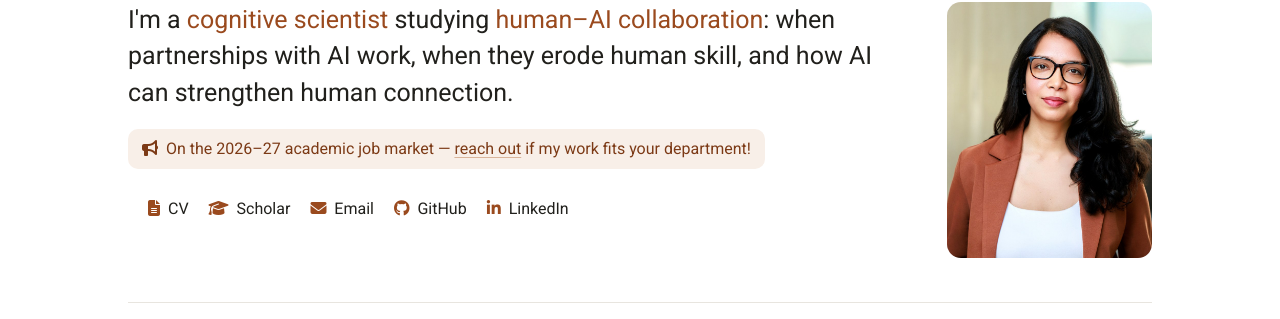
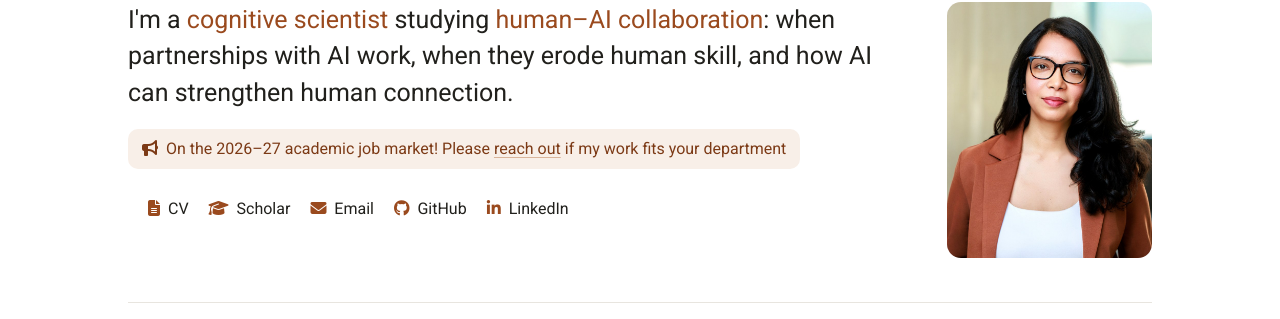
Before and after one commit to aakriti1kumar/aakriti1kumar.github.io, a Jekyll site: the page built from index.md, in a window 1280 px wide. Shown: the part 116-435 px from the top of the page. Built offline with Jekyll 4.4.1, drawn with Linux system fonts in a browser that asks for light colours; Markdown is read by kramdown in place of the engine named in the settings.

Commit message:
Add files via upload

```diff
--- a/index.md
+++ b/index.md
@@ -5,7 +5,7 @@
 <div class="hero">
   <div class="hero-text">
     <p class="tagline">I'm a <span class="tagline-em">cognitive scientist</span> studying <span class="tagline-em">human&ndash;AI collaboration</span>: when partnerships with AI work, when they erode human skill, and how AI can strengthen human connection.</p>
-    <p class="market-badge"><i class="fa-solid fa-bullhorn" aria-hidden="true"></i> On the 2026&ndash;27 academic job market &mdash; <a href="mailto:aakriti1kumar@gmail.com">reach out</a> if my work fits your department!</p>
+    <p class="market-badge"><i class="fa-solid fa-bullhorn" aria-hidden="true"></i> On the 2026&ndash;27 academic job market! Please <a href="mailto:aakriti1kumar@gmail.com">reach out</a> if my work fits your department</p>
     <ul class="quick-links">
       <li><a href="CV.pdf" target="_blank"><i class="fa-solid fa-file-lines" aria-hidden="true"></i> CV</a></li>
       <li><a href="https://scholar.google.com/citations?user=XFM1ItgAAAAJ&hl=en"><i class="fa-solid fa-graduation-cap" aria-hidden="true"></i> Scholar</a></li>
@@ -49,6 +49,7 @@
     <span class="news-date">{{ n.date }}</span>
     <span class="news-text">{{ n.text }}
     {% if n.link %}<a class="news-link" href="{{ n.link }}">{% if n.linkedin %}<i class="fa-brands fa-linkedin-in" aria-hidden="true"></i> {% endif %}{{ n.link_text | default: "Read more" }} &rarr;</a>{% endif %}
+    {% if n.embed %}<iframe class="news-embed" src="{{ n.embed }}" height="{{ n.embed_height | default: 400 }}" frameborder="0" allowfullscreen title="Embedded LinkedIn post"></iframe>{% endif %}
     </span>
   </li>
 {% endfor %}
```
